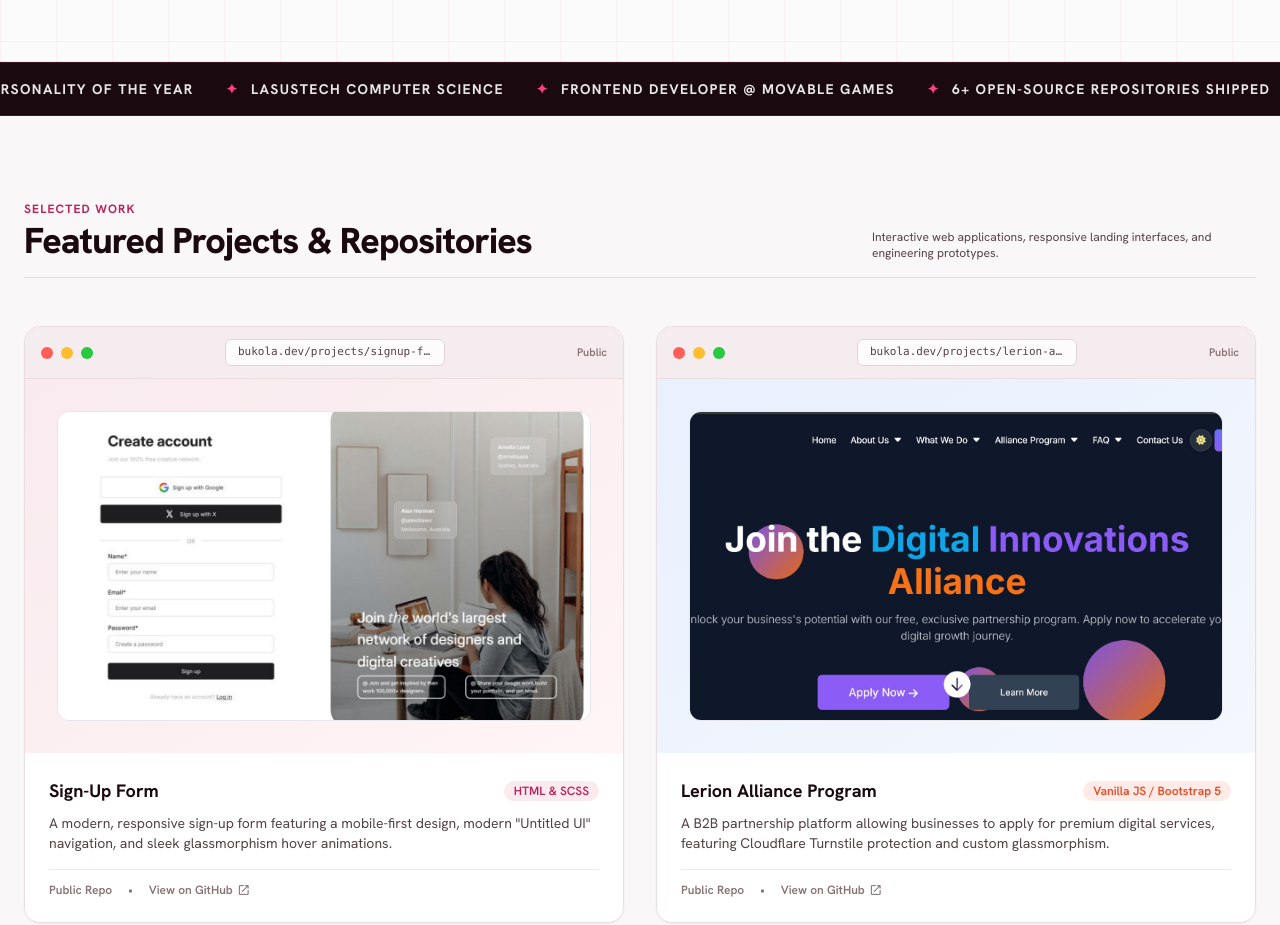
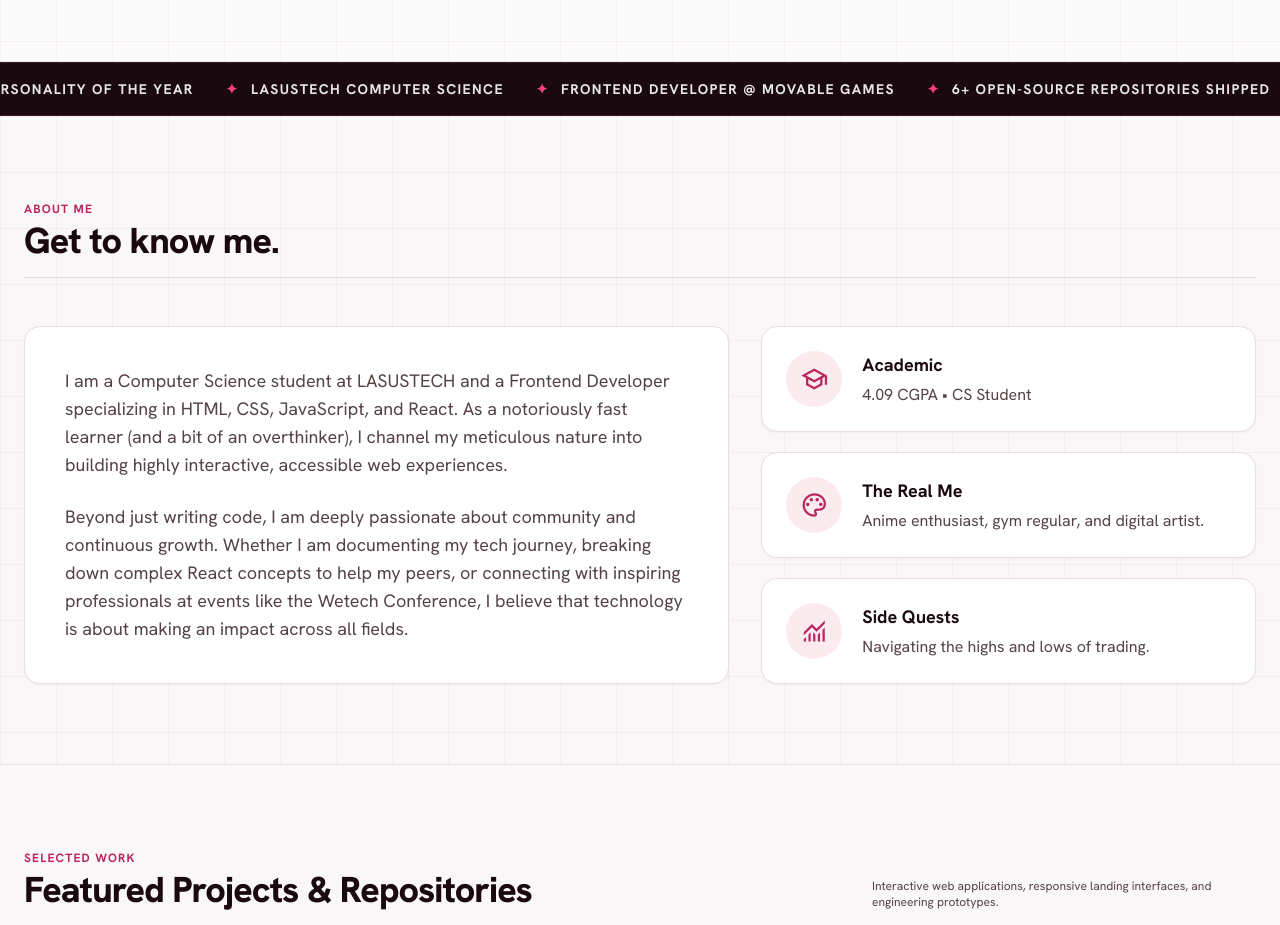
Before and after one commit to bukola2005/portfolio, a plain HTML site: page index.html in a window 1280 px wide. Shown: the part 1272-2197 px from the top of the page. Drawn offline with nearby package versions, Linux system fonts and the light colour scheme; a web font is replaced by a local one.

Commit message:
feat: add About Me section and navigation link

```diff
--- a/index.html
+++ b/index.html
@@ -181,6 +181,10 @@
               class="text-on-surface font-semibold hover:text-primary transition-colors"
               href="index.html"
               >Home</a
+            >
+            <span class="text-outline-soft">/</span>
+            <a class="hover:text-primary transition-colors" href="#about"
+              >About</a
             >
             <span class="text-outline-soft">/</span>
             <a class="hover:text-primary transition-colors" href="#repositories"
@@ -492,6 +496,75 @@
         </span>
       </div>
     </div>
+
+    <!-- ABOUT ME SECTION -->
+    <section id="about" class="w-full py-20 bg-[#faf7f8] hero-grid-pattern border-b border-outline-soft/60">
+      <div class="max-w-[1360px] mx-auto px-6">
+        <!-- Header row -->
+        <div class="flex flex-col sm:flex-row sm:items-end justify-between mb-12 pb-4 border-b border-[#e8dbe0] slide-up-fade delay-1">
+          <div>
+            <div class="inline-flex items-center gap-2 text-xs font-bold uppercase tracking-widest text-[#b8255f] mb-1">
+              <span>ABOUT ME</span>
+            </div>
+            <h2 class="text-3xl sm:text-4xl font-black text-[#1a0a10] tracking-tight">
+              Get to know me.
+            </h2>
+          </div>
+        </div>
+
+        <!-- Bento Box Layout -->
+        <div class="grid grid-cols-1 lg:grid-cols-12 gap-8">
+          <!-- Left Column (The Narrative) -->
+          <div class="lg:col-span-7 slide-up-fade delay-2">
+            <div class="bg-white p-8 sm:p-10 rounded-2xl border border-[#ebdce1] shadow-sm h-full hover:border-[#b8255f]/50 transition-all flex flex-col justify-center">
+              <p class="text-base sm:text-lg text-[#544244] leading-relaxed mb-6">
+                I am a Computer Science student at LASUSTECH and a Frontend Developer specializing in HTML, CSS, JavaScript, and React. As a notoriously fast learner (and a bit of an overthinker), I channel my meticulous nature into building highly interactive, accessible web experiences.
+              </p>
+              <p class="text-base sm:text-lg text-[#544244] leading-relaxed">
+                Beyond just writing code, I am deeply passionate about community and continuous growth. Whether I am documenting my tech journey, breaking down complex React concepts to help my peers, or connecting with inspiring professionals at events like the Wetech Conference, I believe that technology is about making an impact across all fields.
+              </p>
+            </div>
+          </div>
+
+          <!-- Right Column (Quick Fact Cards) -->
+          <div class="lg:col-span-5 flex flex-col gap-5">
+            <!-- Card 1 (Academic) -->
+            <div class="bg-white p-6 rounded-2xl border border-[#ebdce1] shadow-sm flex items-center gap-5 slide-up-fade delay-3 hover:border-[#b8255f]/50 transition-all group flex-1">
+              <div class="w-14 h-14 rounded-full bg-[#fbeaee] flex items-center justify-center text-[#b8255f] shrink-0 group-hover:scale-110 transition-transform">
+                <span class="material-symbols-outlined text-[28px]">school</span>
+              </div>
+              <div>
+                <h3 class="text-lg font-bold text-[#1a0a10] mb-1">Academic</h3>
+                <p class="text-[#544244] text-sm sm:text-base leading-relaxed">4.09 CGPA • CS Student</p>
+              </div>
+            </div>
+
+            <!-- Card 2 (The Real Me) -->
+            <div class="bg-white p-6 rounded-2xl border border-[#ebdce1] shadow-sm flex items-center gap-5 slide-up-fade delay-4 hover:border-[#b8255f]/50 transition-all group flex-1">
+              <div class="w-14 h-14 rounded-full bg-[#fbeaee] flex items-center justify-center text-[#b8255f] shrink-0 group-hover:scale-110 transition-transform">
+                <span class="material-symbols-outlined text-[28px]">palette</span>
+              </div>
+              <div>
+                <h3 class="text-lg font-bold text-[#1a0a10] mb-1">The Real Me</h3>
+                <p class="text-[#544244] text-sm sm:text-base leading-relaxed">Anime enthusiast, gym regular, and digital artist.</p>
+              </div>
+            </div>
+
+            <!-- Card 3 (Side Quests) -->
+            <div class="bg-white p-6 rounded-2xl border border-[#ebdce1] shadow-sm flex items-center gap-5 slide-up-fade delay-5 hover:border-[#b8255f]/50 transition-all group flex-1">
+              <div class="w-14 h-14 rounded-full bg-[#fbeaee] flex items-center justify-center text-[#b8255f] shrink-0 group-hover:scale-110 transition-transform">
+                <span class="material-symbols-outlined text-[28px]">monitoring</span>
+              </div>
+              <div>
+                <h3 class="text-lg font-bold text-[#1a0a10] mb-1">Side Quests</h3>
+                <p class="text-[#544244] text-sm sm:text-base leading-relaxed">Navigating the highs and lows of trading.</p>
+              </div>
+            </div>
+          </div>
+        </div>
+      </div>
+    </section>
+
     <!-- 4. SELECTED WORK / FEATURED REPOSITORIES WITH BROWSER CHROME MOCKUPS -->
     <section class="w-full py-20 bg-[#faf7f8]" id="repositories">
       <div class="max-w-[1360px] mx-auto px-6">
```
